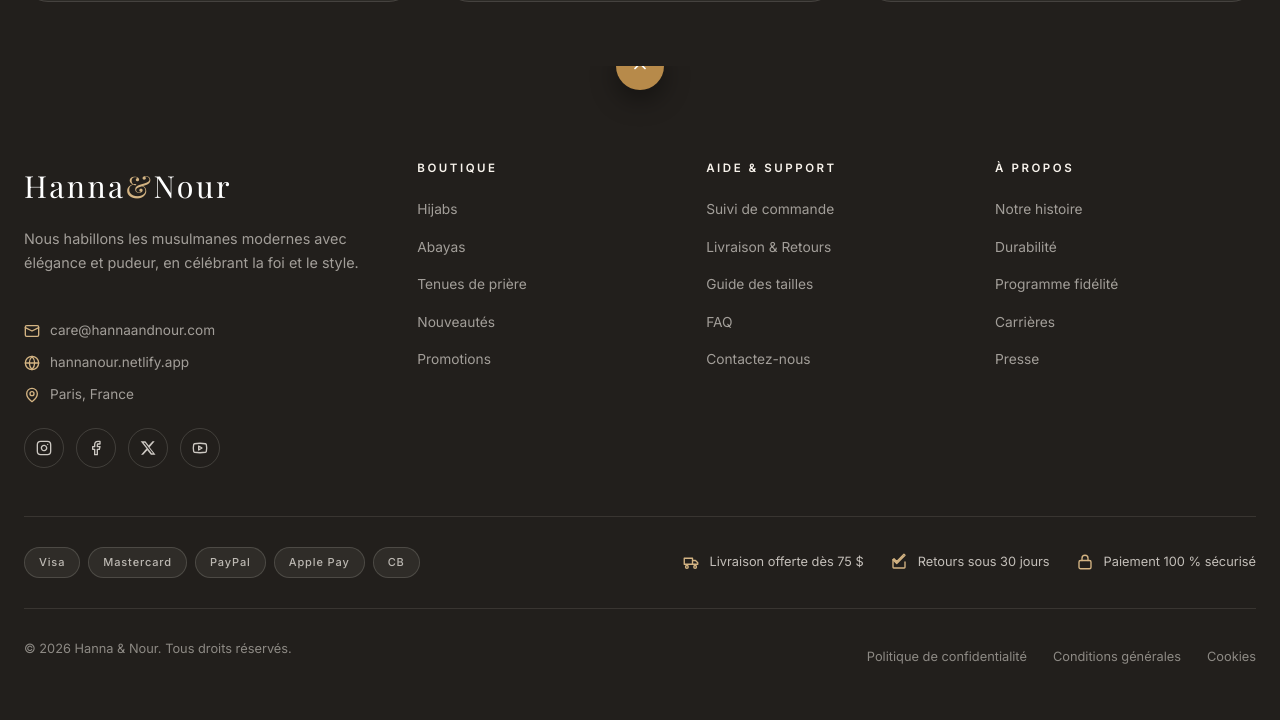
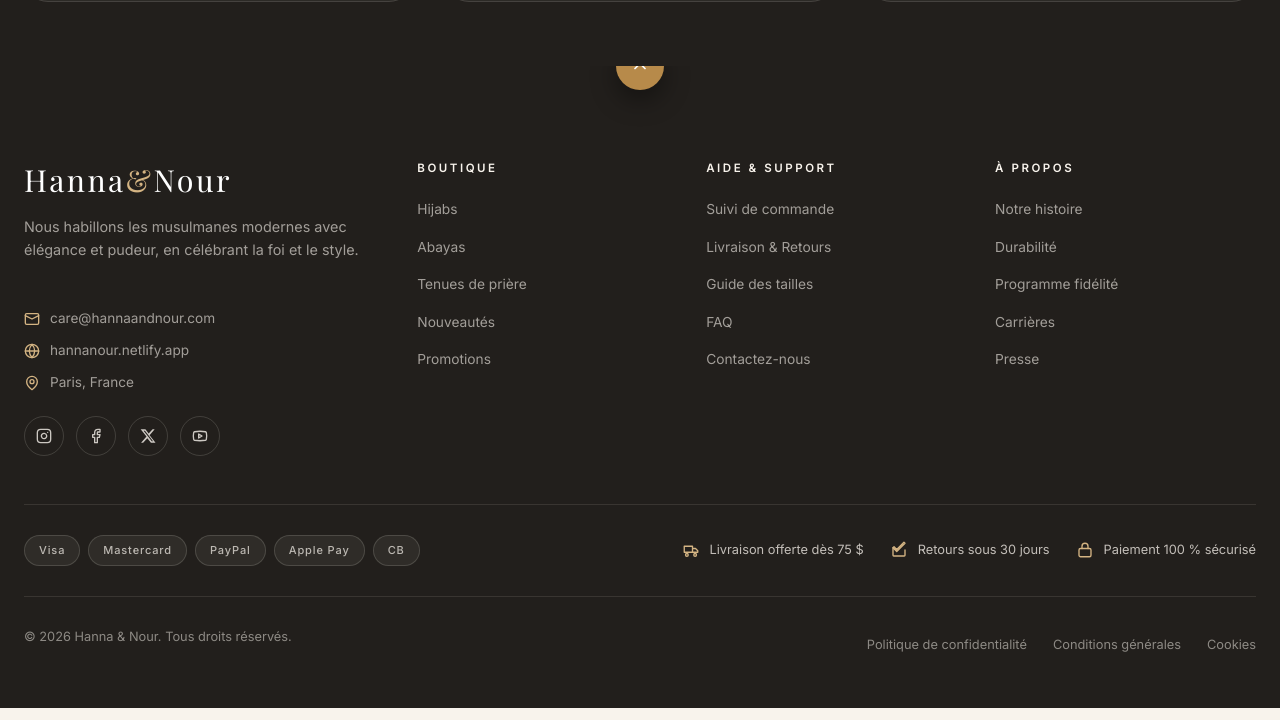
Before and after one commit to ELhex-pixel/hannaandnour, a website: page public/index.html in a window 1280 px wide. Shown: the part 3713-4433 px from the top of the page. Drawn offline with Linux system fonts and the light colour scheme; no server answers.

Commit message:
footer : logo remonte sur la meme ligne que les titres des 3 colonnes (line-height 1.2 au lieu de 1.6)

```diff
--- a/public/css/styles.css
+++ b/public/css/styles.css
@@ -4020,7 +4020,7 @@ html[dir="rtl"] .model-footer .footer-grid { text-align: right; }
   text-align: left;
 }
 html[dir="rtl"] .model-footer .footer-brand { align-items: flex-end; text-align: right; }
-.model-footer .footer-logo { margin-bottom: 16px; }
+.model-footer .footer-logo { margin-bottom: 16px; line-height: 1.2; }
 .model-footer .footer-description {
   color: rgba(248, 243, 236, 0.6);
   font-size: 0.9rem;
```
